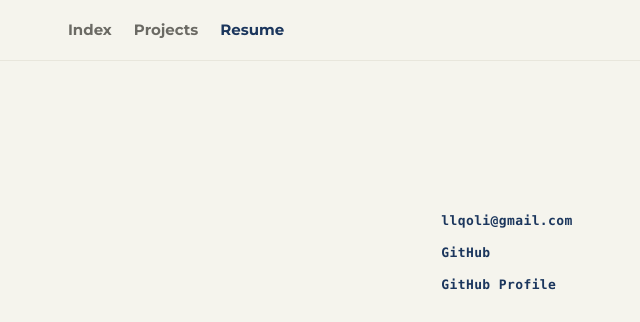
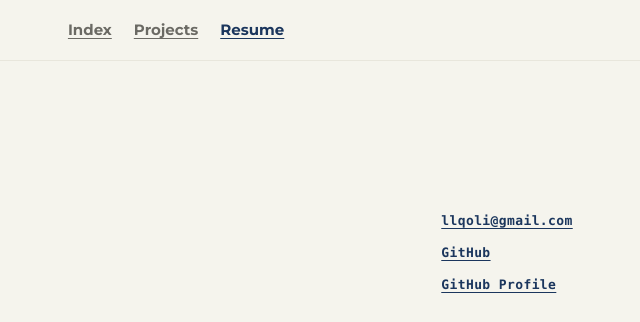
Before and after one commit to qoli/RonnieCC, a plain HTML site: page resume.html in a window 1280 px wide. Shown: the top 322 px of the page, 465-1105 px from the left. Drawn offline with Linux system fonts and the light colour scheme.

Commit message:
Clarify interactive typography

```diff
--- a/styles.css
+++ b/styles.css
@@ -98,6 +98,9 @@ body {
 
 a {
   color: inherit;
+  text-decoration-line: underline;
+  text-decoration-thickness: 1px;
+  text-underline-offset: 0.2em;
 }
 
 a:focus-visible,
@@ -174,13 +177,21 @@ p {
 }
 
 .brand,
+.theme-toggle {
+  text-decoration: none;
+}
+
 .nav a,
 .footer a,
 .project-links a,
 .text-link,
 .button,
-.resume-meta a {
-  text-decoration: none;
+.resume-meta a,
+.next-links a,
+.filter {
+  text-decoration-line: underline;
+  text-decoration-thickness: 1px;
+  text-underline-offset: 0.22em;
 }
 
 .brand {
@@ -467,7 +478,6 @@ html[data-theme="dark"] .theme-toggle span::after {
   grid-template-columns: minmax(42px, 0.12fr) minmax(138px, 0.28fr) minmax(0, 0.6fr);
   gap: clamp(18px, 4vw, 56px);
   align-items: baseline;
-  text-decoration: none;
 }
 
 .next-links span {
@@ -513,7 +523,7 @@ html[data-theme="dark"] .theme-toggle span::after {
 .eyebrow {
   margin: 0 0 16px;
   color: var(--stone);
-  font-size: 12px;
+  font-size: 10px;
   font-weight: 600;
   letter-spacing: 0.12em;
   line-height: 1.35;
```
